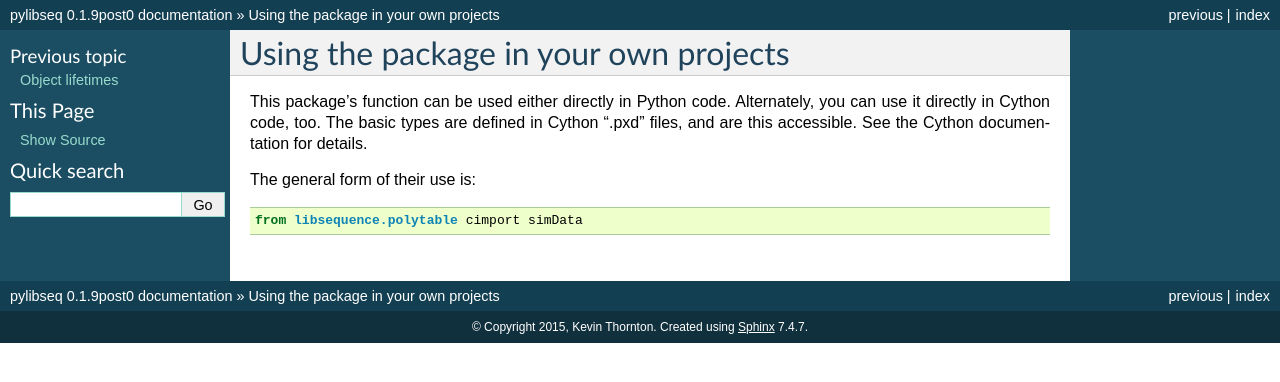
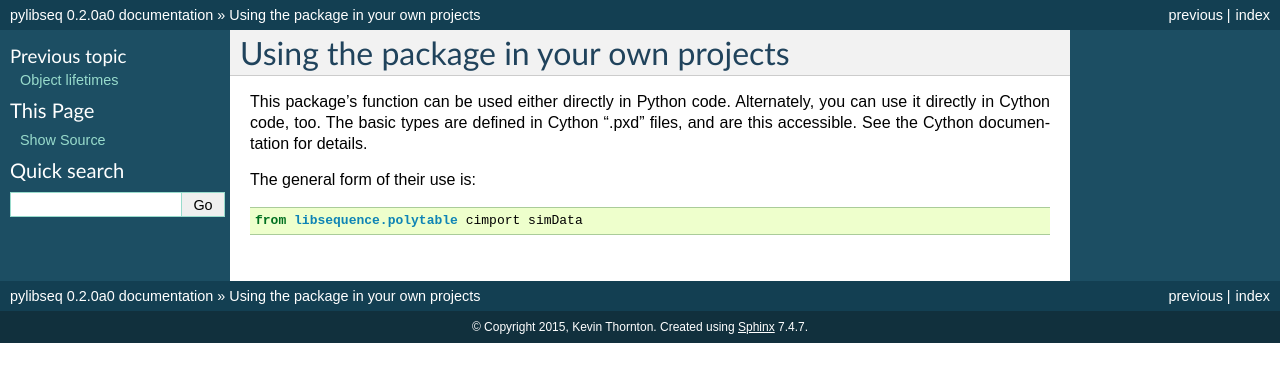
Before and after one commit to molpopgen/pylibseq, a Sphinx documentation site: the page built from doc/pages/extending.rst, in a window 1280 px wide. Shown: the top 382 px of the page. Built offline with Sphinx 7.4.7, drawn with Linux system fonts in a browser that asks for light colours; pages that are not in the unit, such as notebooks, are missing from menus.

Commit message:
version number bump to 0.2.0 alpha 0

```diff
--- a/doc/conf.py
+++ b/doc/conf.py
@@ -62,9 +62,9 @@ author = u'Kevin Thornton'
 # built documents.
 #
 # The short X.Y version.
-version = '0.1.9post0'
+version = '0.2.0a0'
 # The full version, including alpha/beta/rc tags.
-release = '0.1.9post0'
+release = '0.2.0a0'
 
 # The language for content autogenerated by Sphinx. Refer to documentation
 # for a list of supported languages.
--- a/libsequence/__init__.py
+++ b/libsequence/__init__.py
@@ -1 +1 @@
-__version__='0.1.9post0'
+__version__='0.2.0a0'
--- a/setup.py
+++ b/setup.py
@@ -4,7 +4,7 @@ import sys
 import setuptools
 import os,glob
 
-__version__ = '0.1.9post0'
+__version__ = '0.2.0a0'
 
 #clang/llvm is default for OS X builds.
 #can over-ride darwin-specific options
```
Also changed, not shown: 2 other files.
